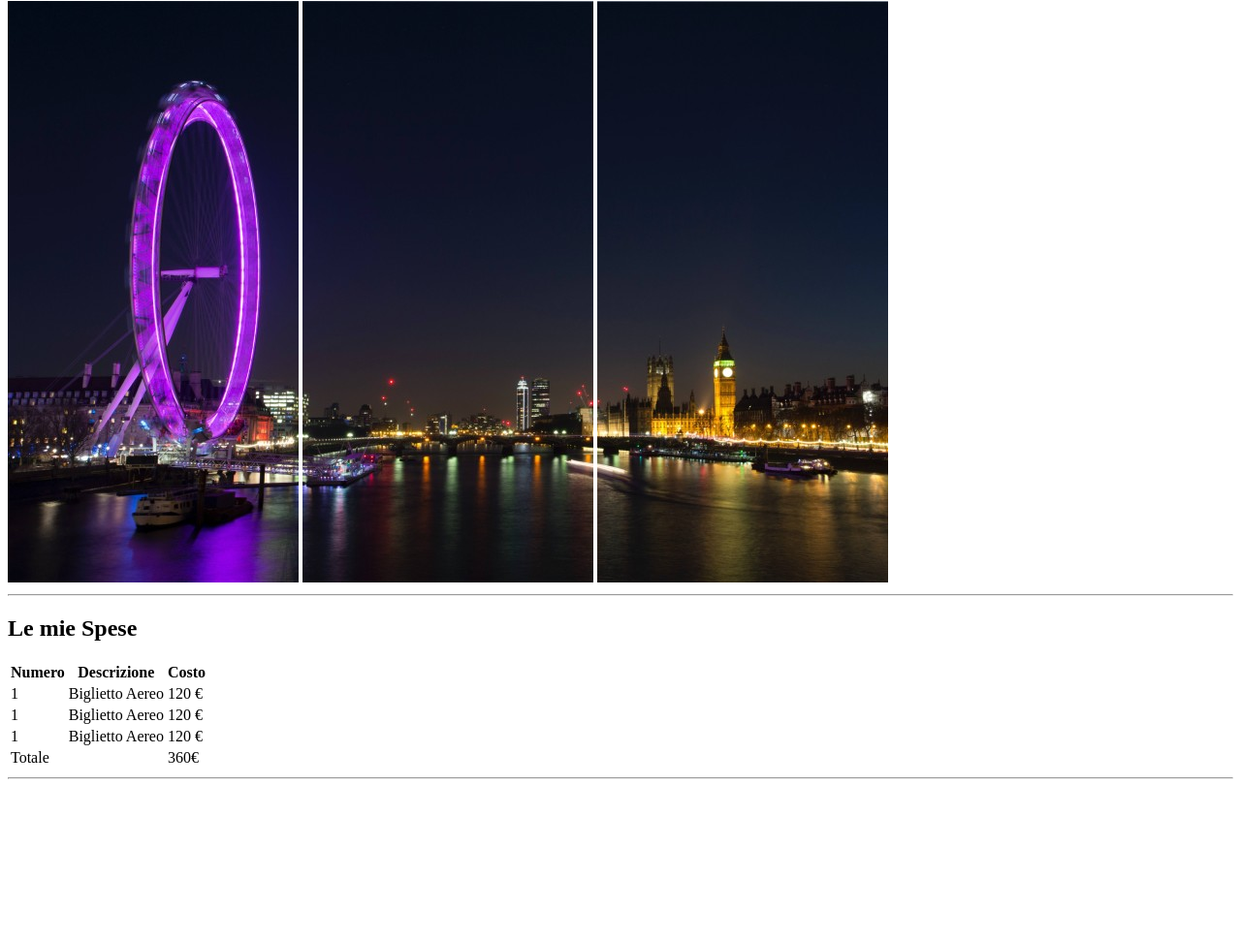
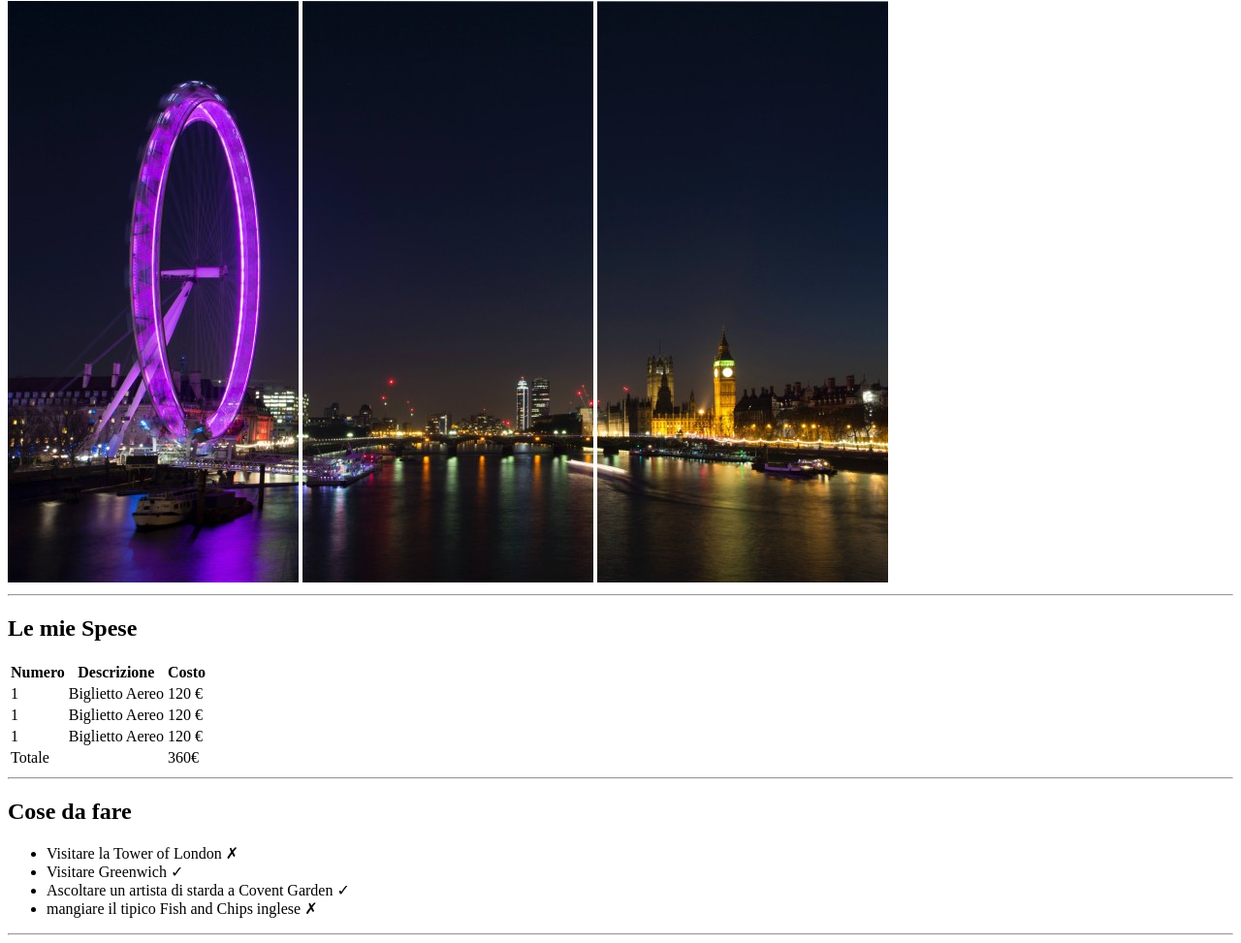
Before and after one commit to Mftr96/html-london-trip, a plain HTML site: page index.html in a window 1280 px wide. Shown: the part 79-1052 px from the top of the page at 97% size. Before the commit the page ends 891 px from the top, so only its background shows below. Drawn offline with Linux system fonts and the light colour scheme.

Commit message:
creazione sezione to-do list

```diff
--- a/index.html
+++ b/index.html
@@ -18,6 +18,7 @@
 <!-- contenuto principale con sezioni spese, to-do list e info -->
 
     <main>
+        <!-- sezione spese -->
         <section>
         <h2>Le mie Spese</h2>
         <!-- creazione tabella -->
@@ -60,8 +61,24 @@
             </tbody>
 
         </table>
+        <hr>
+        </section>
 
-        <hr>
+        <!-- lista di cose da fare -->
+        <section>
+            <h2>Cose da fare</h2>
+            <ul>
+                <li>Visitare la Tower of London &#10007;</li>
+                <li>Visitare Greenwich &#10003;</li>
+                <li>Ascoltare un artista di starda a Covent Garden &#10003;</li>
+                <li>mangiare il tipico Fish and Chips inglese &#10007;</li>
+            </ul>
+            <hr>
+        </section>
+
+        <!-- sezione info -->
+        <section>
+
         </section>
 
 
```
